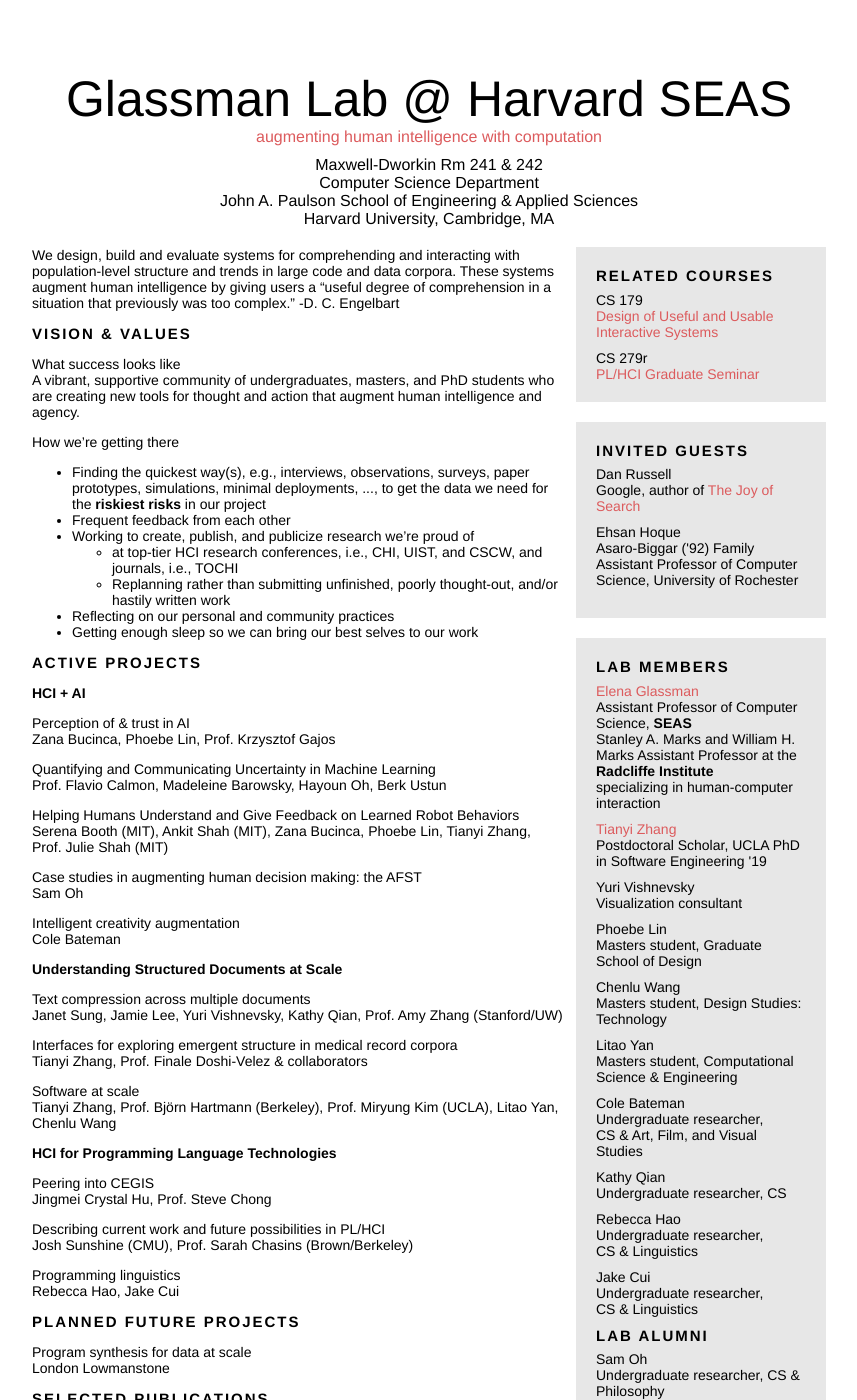
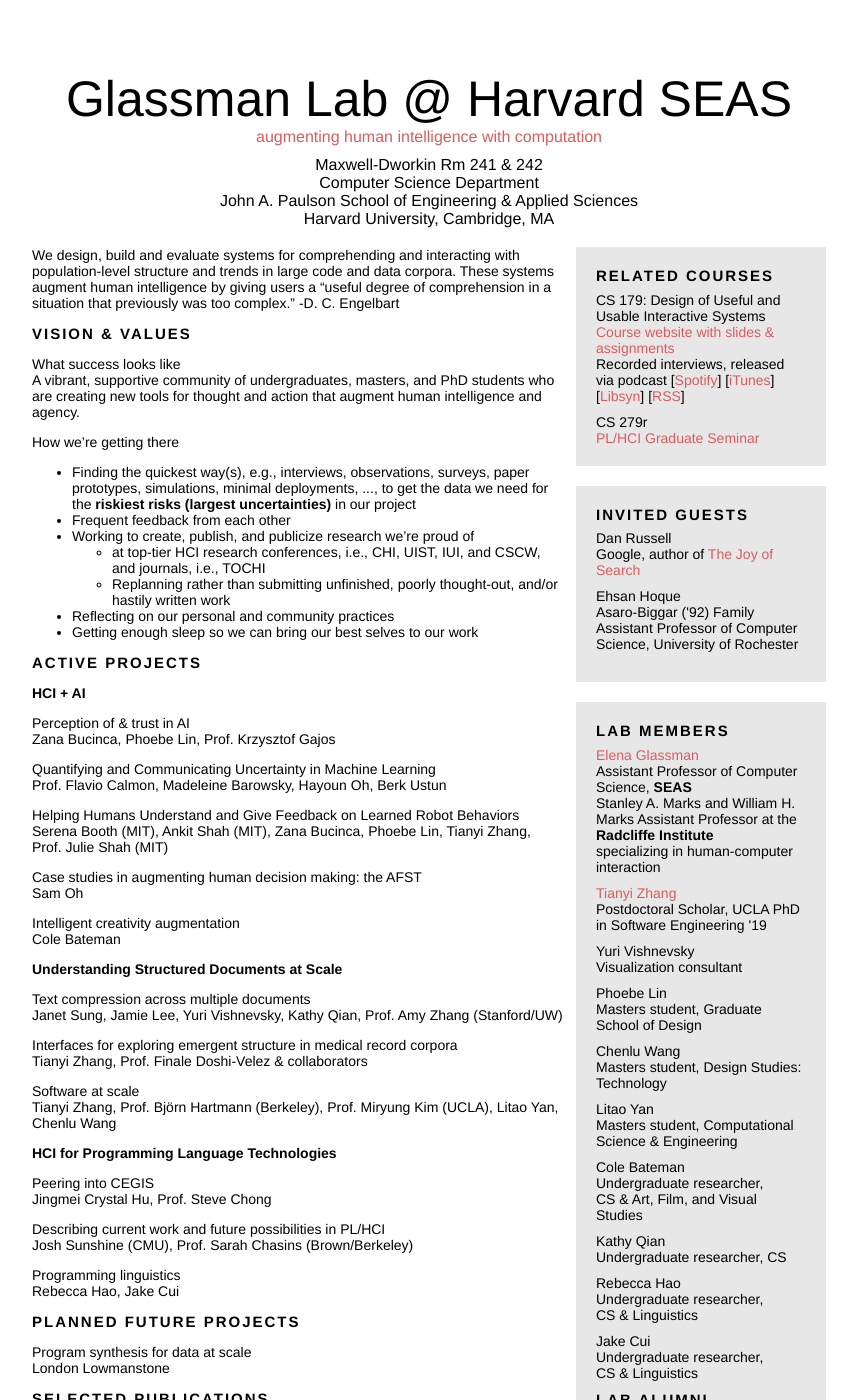
Before and after one commit to eglassman/eglassman.github.io, a Jekyll site: the page built from index.html, in a window 1280 px wide and 1400 px high. Shown: the whole window, without its empty margins (211-1068 px from the left). Built offline with Jekyll 4.4.1, drawn with Linux system fonts in a browser that asks for light colours; some of the changed text lies outside the part shown.

Commit message:
added podcast links

```diff
--- a/index.html
+++ b/index.html
@@ -40,11 +40,11 @@
     <span class="slightlybold">How we’re getting there</span><br>
       <ul>
         <!-- <li>Practicing project planning and replanning</li> -->
-        <li>Finding the quickest way(s), e.g., interviews, observations, surveys, paper prototypes, simulations, minimal deployments, ..., to get the data we need for the <b>riskiest risks</b> in our project</li>
+        <li>Finding the quickest way(s), e.g., interviews, observations, surveys, paper prototypes, simulations, minimal deployments, ..., to get the data we need for the <b>riskiest risks (largest uncertainties)</b> in our project</li>
         <li>Frequent feedback from each other</li>
         <li>Working to create, publish, and publicize research we’re proud of</li>
           <ul>
-            <li>at top-tier HCI research conferences, i.e., CHI, UIST, and CSCW, and journals, i.e., TOCHI</li>
+            <li>at top-tier HCI research conferences, i.e., CHI, UIST, IUI, and CSCW, and journals, i.e., TOCHI</li>
             <li>Replanning rather than submitting unfinished, poorly thought-out, and/or hastily written work</li>
           </ul>
         <li>Reflecting on our personal and community practices</li>
@@ -215,10 +215,13 @@
     </div>
     <div class="margin-bottom">
       <div class="slightlybold">
-        CS 179
+        CS 179: Design of Useful and Usable Interactive Systems
       </div>
       <div>
-        <a href="/cs179.html">Design of Useful and Usable Interactive Systems</a>
+        <a href="/cs179.html">Course website with slides & assignments</a>
+      </div>
+      <div>
+        Recorded interviews, released via podcast [<a href="https://open.spotify.com/show/6TJYwzJUYomKBSEhS58uUw">Spotify</a>] [<a href="https://podcasts.apple.com/us/podcast/cs-179-design-of-useful-and-usable-interactive-systems/id1504018804">iTunes</a>] [<a href="http://cs179.libsyn.com">Libsyn</a>] [<a href="https://cs179.libsyn.com/rss">RSS</a>]
       </div>
     </div>
     <div>
```
Also changed, not shown: other parts of index.html (+1 -1 lines).
